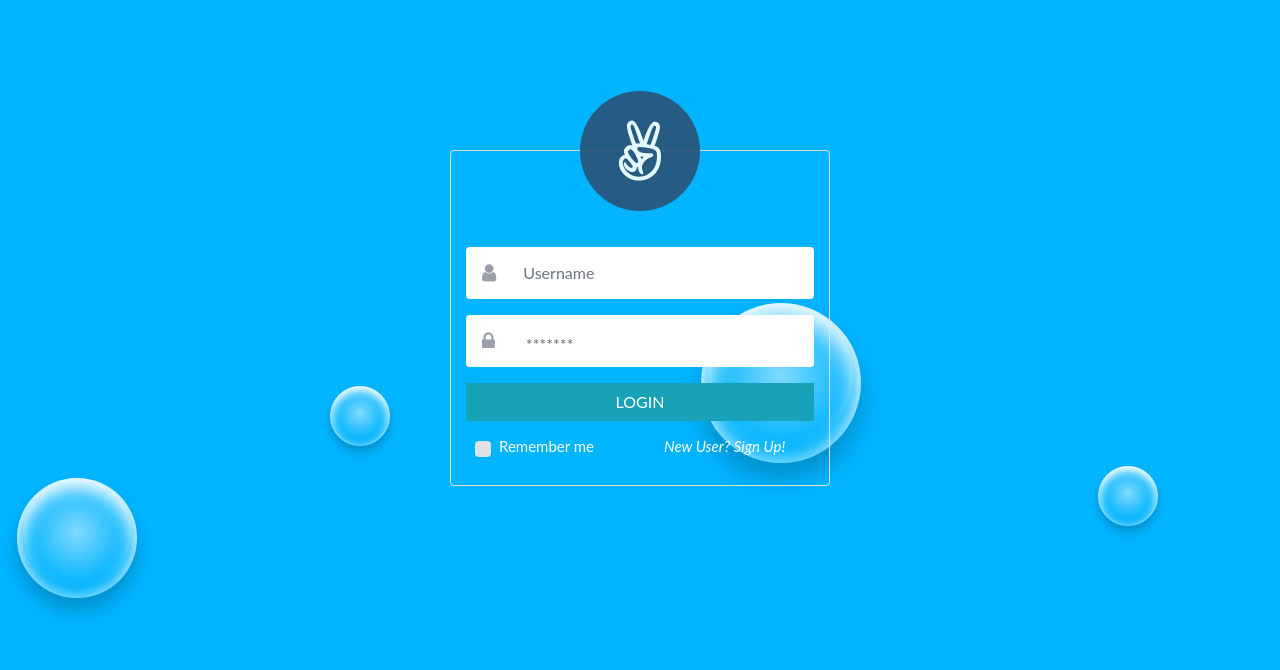
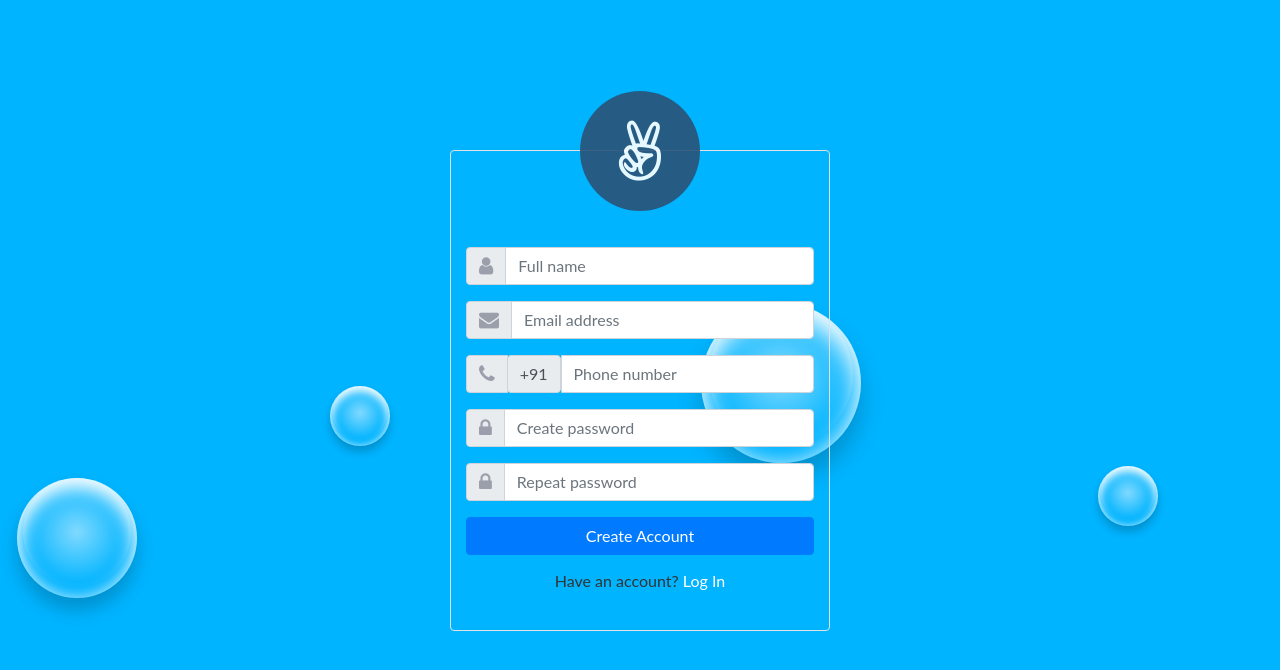
Before and after one commit to amitdubey428/testRegex, a Django app: page /signUp in a window 1280 px wide. Shown: the top 670 px of the page. Run offline with Django 3.2, Linux system fonts and the light colour scheme; some libraries are stand-ins or nearby versions.

Commit message:
Signup Page

```diff
--- a/templates/login/index.html
+++ b/templates/login/index.html
@@ -44,7 +44,7 @@
                                         </div>
                                       </div>
                                       <div class="col-md-6 col-12 pl-4">
-                                          <a href="/signUp" class="text-white"><i>New User? Sign Up!</i></a>
+                                          <p>New User? <a href="/signUp" class="text-white"><i>Sign Up!</i></a></p>
                                       </div>
                                   </div>
                             </div>
--- a/templates/login/signUp.html
+++ b/templates/login/signUp.html
@@ -13,9 +13,9 @@
                     <div class="col-md-12 col-12 mt-5">
                           <div class="input-group">
                             <div class="input-group-prepend">
-                              <span class="input-group-text bg-white border-0 p-3"><i class="fa fa-user"></i></span>
+                                <span class="input-group-text"> <i class="fa fa-user"></i> </span>
                              </div>
-                            <input type="text" class="form-control border-0" id="userName" placeholder="Username" required>
+                            <input name="" class="form-control" placeholder="Full name" type="text">
                           </div>
                     </div>
                 </div>
@@ -23,32 +23,51 @@
                     <div class="col-md-12 col-12 mt-3">
                           <div class="input-group">
                             <div class="input-group-prepend">
-                                  <span class="input-group-text bg-white border-0 p-3"><i class="fa fa-lock" aria-hidden="true"></i></span>
+                                <span class="input-group-text"> <i class="fa fa-envelope"></i> </span>
                              </div>
-                            <input type="password" class="form-control border-0 pl-3 pb-0" id="userPassword" placeholder="*******" required>
+                            <input name="" class="form-control" placeholder="Email address" type="email">
                           </div>
                     </div>
                 </div>
                 <div class="row">
                     <div class="col-md-12 col-12 mt-3">
-                          <button type="submit" class="btn btn-info rounded-0 w-100">LOGIN</button>
+                        <div class="form-group input-group">
+                            <div class="input-group-prepend">
+                                <span class="input-group-text"> <i class="fa fa-phone"></i> </span>
+                            </div>
+                            <span class="input-group-text">+91</i> </span>
+                            <input name="" class="form-control" placeholder="Phone number" type="text">
+                        </div>
                     </div>
                 </div>
                 <div class="row">
-                    <div class="col-md-12 col-12 mt-3 options">
-                        <div class="row">
-                            <div class="col-md-6 col-12 pl-4">
-                                <div class="custom-control custom-checkbox mr-sm-2">
-                                    <input type="checkbox" class="custom-control-input" id="rememberCheck">
-                                    <label class="custom-control-label text-white" for="rememberCheck">Remember me</label>
+                    <div class="col-md-12 col-12">
+                        <div class="form-group input-group">
+                            <div class="input-group-prepend">
+                                <span class="input-group-text"> <i class="fa fa-lock"></i> </span>
                             </div>
-                            </div>
-                            <div class="col-md-6 col-12 pl-4">
-                                <a href="/signUp" class="text-white"><i>New User? Sign Up!</i></a>
+                            <input class="form-control" placeholder="Create password" type="password">
                         </div>
                     </div>
                 </div>
+                <div class="row">
+                    <div class="col-md-12 col-12">
+                        <div class="form-group input-group">
+                            <div class="input-group-prepend">
+                                <span class="input-group-text"> <i class="fa fa-lock"></i> </span>
                             </div>
+                            <input class="form-control" placeholder="Repeat password" type="password">
+                        </div>
+                    </div>
+                </div>
+                <div class="row">
+                    <div class="col-md-12 col-12">
+                        <div class="form-group">
+                            <button type="submit" class="btn btn-primary btn-block"> Create Account  </button>
+                        </div>
+                    </div>
+                </div>
+                <p class="text-center">Have an account? <a href="/" class="text-white">Log In</a> </p>
             </form>
         </div>
     </div>
```
Lines whose indentation alone changed are shown as unchanged.
